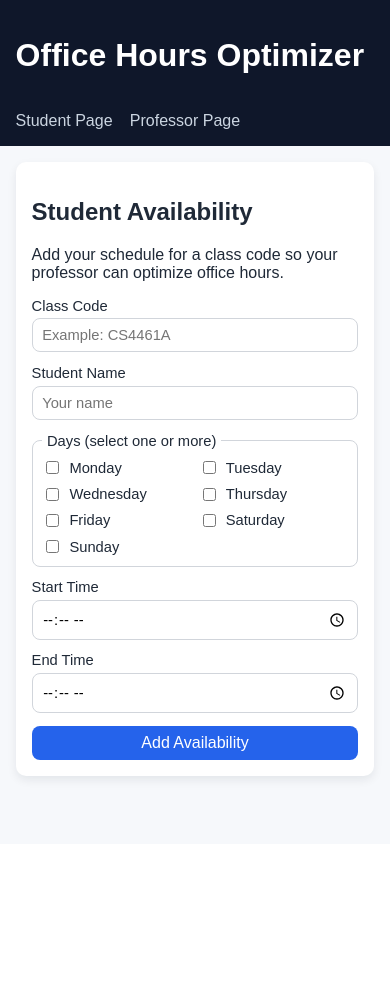
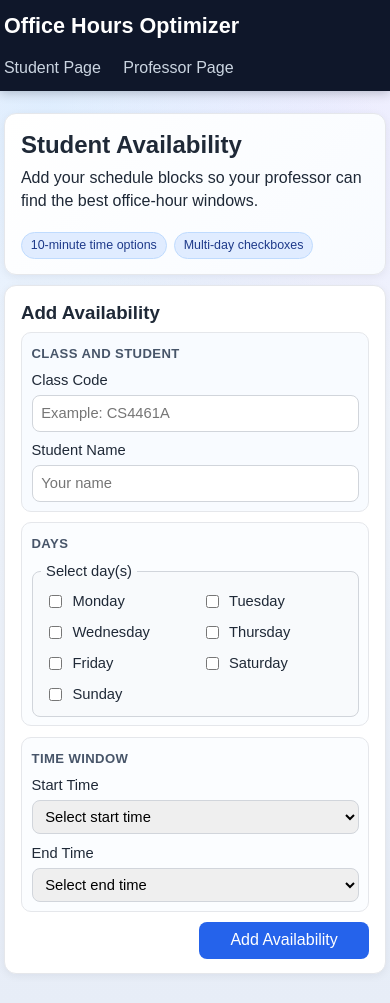
Before and after one commit to nsumerauer/Office_Hours_Website, a Flask app: page /student in a window 390 px wide. Before the commit the page ends 784 px from the top, so only its background shows below. Run offline with Flask 3, Linux system fonts and the light colour scheme; some libraries are stand-ins or nearby versions.

Commit message:
Refine scheduling UX and visual layout for student and professor workflows.
Improve form interactions with constrained time options and modernize page density with a centered, responsive dashboard presentation.

Co-authored-by: Cursor <cursoragent@cursor.com>

```diff
--- a/app.py
+++ b/app.py
@@ -25,6 +25,9 @@ from storage import (
 
 DAYS = ["Monday", "Tuesday", "Wednesday", "Thursday", "Friday", "Saturday", "Sunday"]
 WEEKEND_DAYS = {"Saturday", "Sunday"}
+TIME_INCREMENT_MINUTES = 10
+DAY_START_MINUTE = 9 * 60
+DAY_END_MINUTE = 19 * 60
 
 
 def parse_time_to_minutes(value: str) -> int:
@@ -36,6 +39,10 @@ def minutes_to_time(value: int) -> str:
     hours = value // 60
     minutes = value % 60
     return f"{hours:02d}:{minutes:02d}"
+
+
+def build_time_options(step_minutes: int = TIME_INCREMENT_MINUTES) -> list[str]:
+    return [minutes_to_time(value) for value in range(DAY_START_MINUTE, DAY_END_MINUTE + 1, step_minutes)]
 
 
 def normalize_code(value: str) -> str:
@@ -58,6 +65,14 @@ def filter_weekend_days(days: list[str], weekend_enabled: bool) -> list[str]:
     return [day for day in days if day not in WEEKEND_DAYS]
 
 
+def times_match_increment(*minutes: int) -> bool:
+    return all(value % TIME_INCREMENT_MINUTES == 0 for value in minutes)
+
+
+def times_within_allowed_range(*minutes: int) -> bool:
+    return all(DAY_START_MINUTE <= value <= DAY_END_MINUTE for value in minutes)
+
+
 app = Flask(__name__)
 app.secret_key = "dev-secret-key-change-in-production"
 init_db()
@@ -65,7 +80,11 @@ init_db()
 
 @app.context_processor
 def helpers():
-    return {"minutes_to_time": minutes_to_time, "days": DAYS}
+    return {
+        "minutes_to_time": minutes_to_time,
+        "days": DAYS,
+        "time_options": build_time_options(),
+    }
 
 
 @app.route("/")
@@ -106,6 +125,12 @@ def add_student():
 
     start_minute = parse_time_to_minutes(start_time)
     end_minute = parse_time_to_minutes(end_time)
+    if not times_within_allowed_range(start_minute, end_minute):
+        flash("Times must be between 09:00 and 19:00.", "error")
+        return redirect(url_for("student_page", class_code=class_code, student_name=student_name))
+    if not times_match_increment(start_minute, end_minute):
+        flash("Times must be in 10-minute increments.", "error")
+        return redirect(url_for("student_page", class_code=class_code, student_name=student_name))
     if end_minute <= start_minute:
         flash("End time must be after start time.", "error")
         return redirect(url_for("student_page", class_code=class_code, student_name=student_name))
@@ -169,6 +194,12 @@ def add_professor_availability():
 
     start_minute = parse_time_to_minutes(start_time)
     end_minute = parse_time_to_minutes(end_time)
+    if not times_within_allowed_range(start_minute, end_minute):
+        flash("Times must be between 09:00 and 19:00.", "error")
+        return redirect(url_for("professor_page", class_code=class_code))
+    if not times_match_increment(start_minute, end_minute):
+        flash("Times must be in 10-minute increments.", "error")
+        return redirect(url_for("professor_page", class_code=class_code))
     if end_minute <= start_minute:
         flash("End time must be after start time.", "error")
         return redirect(url_for("professor_page", class_code=class_code))
--- a/static/styles.css
+++ b/static/styles.css
@@ -5,19 +5,25 @@
 body {
   margin: 0;
   font-family: Arial, sans-serif;
-  background: #f6f8fb;
+  background:
+    radial-gradient(circle at 12% 10%, rgba(147, 197, 253, 0.24), transparent 34%),
+    radial-gradient(circle at 88% 14%, rgba(196, 181, 253, 0.2), transparent 30%),
+    linear-gradient(180deg, #f8fbff 0%, #eef3fb 55%, #e7edf7 100%);
   color: #1f2937;
+  line-height: 1.4;
+  min-height: 100vh;
 }
 
 .container {
-  width: min(960px, 92%);
+  width: min(1520px, 98%);
   margin: 0 auto;
 }
 
 .site-header {
   background: #0f172a;
   color: #fff;
-  padding: 1rem 0;
+  padding: 0.7rem 0;
+  box-shadow: 0 2px 10px rgba(15, 23, 42, 0.25);
 }
 
 .site-header .container {
@@ -38,24 +44,143 @@ body {
   color: #fff;
 }
 
+.site-header h1 {
+  margin: 0;
+  font-size: 1.35rem;
+}
+
+.site-header nav {
+  display: flex;
+  gap: 0.6rem;
+}
+
+main.container {
+  padding: 0.7rem 0 1.2rem;
+  display: flex;
+  flex-direction: column;
+  align-items: center;
+}
+
 .card {
   background: #fff;
+  border-radius: 12px;
+  padding: 0.85rem 1rem;
+  margin: 0.65rem 0;
+  border: 1px solid #e5e7eb;
+  box-shadow: 0 2px 8px rgba(15, 23, 42, 0.06);
+  width: 100%;
+}
+
+.card h2,
+.card h3 {
+  margin: 0 0 0.35rem 0;
+}
+
+.card p {
+  margin: 0.2rem 0 0.45rem;
+}
+
+.dashboard-grid {
+  display: grid;
+  grid-template-columns: minmax(340px, 0.95fr) minmax(460px, 1.35fr);
+  gap: 0.75rem;
+  align-items: start;
+  width: 100%;
+}
+
+.dashboard-col {
+  min-width: 0;
+}
+
+.dashboard-col .card {
+  margin-top: 0;
+}
+
+.student-dashboard {
+  grid-template-columns: minmax(340px, 1fr) minmax(380px, 1fr);
+}
+
+.student-hero {
+  display: flex;
+  justify-content: space-between;
+  align-items: center;
+  gap: 0.8rem;
+  padding: 0.9rem 1rem;
+  background: linear-gradient(135deg, #ffffff 0%, #f8fbff 100%);
+}
+
+.student-hero-badges {
+  display: flex;
+  gap: 0.45rem;
+  flex-wrap: wrap;
+}
+
+.badge {
+  background: #e0ecff;
+  color: #1e3a8a;
+  border: 1px solid #bfdbfe;
+  padding: 0.25rem 0.55rem;
+  border-radius: 999px;
+  font-size: 0.78rem;
+  white-space: nowrap;
+}
+
+.muted {
+  color: #4b5563;
+  font-size: 0.88rem;
+}
+
+.student-form {
+  grid-template-columns: 1fr;
+  gap: 0.7rem;
+}
+
+.student-form-block {
+  border: 1px solid #e5e7eb;
   border-radius: 10px;
-  padding: 1rem;
-  margin: 1rem 0;
-  box-shadow: 0 4px 10px rgba(15, 23, 42, 0.08);
+  padding: 0.55rem 0.6rem;
+  background: #fbfdff;
+}
+
+.student-identity {
+  background: #f8fbff;
+}
+
+.student-identity-grid,
+.student-time-grid {
+  display: grid;
+  grid-template-columns: repeat(2, minmax(0, 1fr));
+  gap: 0.55rem;
+}
+
+.block-title {
+  margin: 0 0 0.4rem;
+  font-size: 0.82rem;
+  letter-spacing: 0.03em;
+  text-transform: uppercase;
+  color: #475569;
+  font-weight: 700;
+}
+
+.student-submit-row {
+  display: flex;
+  justify-content: flex-end;
+}
+
+.student-submit-row button {
+  min-width: 170px;
 }
 
 .grid-form {
   display: grid;
-  gap: 0.8rem;
-  grid-template-columns: repeat(auto-fit, minmax(180px, 1fr));
+  gap: 0.65rem;
+  grid-template-columns: repeat(auto-fit, minmax(210px, 1fr));
   align-items: end;
 }
 
 .inline-form {
   display: flex;
-  gap: 0.8rem;
+  gap: 0.6rem;
   flex-wrap: wrap;
   align-items: end;
 }
@@ -63,15 +188,16 @@ body {
 label {
   display: flex;
   flex-direction: column;
-  gap: 0.3rem;
+  gap: 0.25rem;
   font-size: 0.92rem;
 }
 
 .days-fieldset {
   border: 1px solid #d1d5db;
   border-radius: 8px;
-  padding: 0.6rem;
+  padding: 0.45rem 0.55rem 0.55rem;
   margin: 0;
+  background: #f8fafc;
 }
 
 .days-fieldset legend {
@@ -82,7 +208,7 @@ label {
 .days-grid {
   display: grid;
   grid-template-columns: repeat(auto-fit, minmax(130px, 1fr));
-  gap: 0.45rem;
+  gap: 0.35rem;
 }
 
 .checkbox-label {
@@ -90,19 +216,31 @@ label {
   flex-direction: row;
   align-items: center;
   gap: 0.45rem;
+  padding: 0.15rem 0.25rem;
+  border-radius: 6px;
 }
 
 .checkbox-label input[type="checkbox"] {
   width: auto;
 }
 
+.checkbox-label:hover {
+  background: #eef2ff;
+}
+
 input,
 select,
 button {
   font: inherit;
-  padding: 0.5rem 0.6rem;
+  padding: 0.45rem 0.55rem;
   border-radius: 8px;
   border: 1px solid #d1d5db;
+}
+
+input:focus,
+select:focus {
+  outline: 2px solid #bfdbfe;
+  border-color: #60a5fa;
 }
 
 button {
@@ -127,24 +265,31 @@ button.danger:hover {
 table {
   width: 100%;
   border-collapse: collapse;
-  margin-top: 0.8rem;
+  margin-top: 0.55rem;
+  font-size: 0.95rem;
 }
 
 th,
 td {
   border-bottom: 1px solid #e5e7eb;
-  padding: 0.55rem;
+  padding: 0.5rem;
   text-align: left;
 }
 
+th {
+  background: #f8fafc;
+  font-weight: 600;
+}
+
 .messages {
-  margin-top: 1rem;
+  margin-top: 0.55rem;
+  width: 100%;
 }
 
 .message {
-  padding: 0.7rem;
+  padding: 0.6rem;
   border-radius: 8px;
-  margin: 0.4rem 0;
+  margin: 0.3rem 0;
 }
 
 .message.success {
@@ -158,3 +303,25 @@ td {
 .message.info {
   background: #dbeafe;
 }
+
+small {
+  color: #4b5563;
+  font-size: 0.8rem;
+}
+
+@media (max-width: 980px) {
+  .dashboard-grid,
+  .student-dashboard {
+    grid-template-columns: 1fr;
+  }
+
+  .student-identity-grid,
+  .student-time-grid {
+    grid-template-columns: 1fr;
+  }
+
+  .student-hero {
+    flex-direction: column;
+    align-items: flex-start;
+  }
+}
--- a/templates/student.html
+++ b/templates/student.html
@@ -1,9 +1,24 @@
 {% extends "base.html" %}
 {% block content %}
+<section class="card student-hero">
+  <div>
+    <h2>Student Availability</h2>
+    <p>Add your schedule blocks so your professor can find the best office-hour windows.</p>
+  </div>
+  <div class="student-hero-badges">
+    <span class="badge">10-minute time options</span>
+    <span class="badge">Multi-day checkboxes</span>
+  </div>
+</section>
+
+<div class="dashboard-grid student-dashboard">
+  <div class="dashboard-col">
     <section class="card">
-  <h2>Student Availability</h2>
-  <p>Add your schedule for a class code so your professor can optimize office hours.</p>
-  <form method="post" action="{{ url_for('add_student') }}" class="grid-form">
+      <h3>Add Availability</h3>
+      <form method="post" action="{{ url_for('add_student') }}" class="grid-form student-form">
+        <div class="student-form-block student-identity">
+          <p class="block-title">Class and Student</p>
+          <div class="student-identity-grid">
             <label>
               Class Code
               <input name="class_code" value="{{ class_code }}" placeholder="Example: CS4461A">
@@ -12,8 +27,13 @@
               Student Name
               <input name="student_name" value="{{ student_name }}" placeholder="Your name">
             </label>
+          </div>
+        </div>
+
+        <div class="student-form-block">
+          <p class="block-title">Days</p>
           <fieldset class="days-fieldset">
-      <legend>Days (select one or more)</legend>
+            <legend>Select day(s)</legend>
             <div class="days-grid">
               {% for day in days %}
               <label class="checkbox-label">
@@ -23,21 +43,44 @@
               {% endfor %}
             </div>
           </fieldset>
+        </div>
+
+        <div class="student-form-block">
+          <p class="block-title">Time Window</p>
+          <div class="student-time-grid">
             <label>
               Start Time
-      <input type="time" name="start_time" required>
+              <select name="start_time" required>
+                <option value="">Select start time</option>
+                {% for time_value in time_options %}
+                <option value="{{ time_value }}">{{ time_value }}</option>
+                {% endfor %}
+              </select>
             </label>
             <label>
               End Time
-      <input type="time" name="end_time" required>
+              <select name="end_time" required>
+                <option value="">Select end time</option>
+                {% for time_value in time_options %}
+                <option value="{{ time_value }}">{{ time_value }}</option>
+                {% endfor %}
+              </select>
             </label>
+          </div>
+        </div>
+
+        <div class="student-submit-row">
           <button type="submit">Add Availability</button>
+        </div>
       </form>
     </section>
+  </div>
 
   {% if class_code and student_name %}
+  <div class="dashboard-col">
     <section class="card">
       <h3>Your Current Entries</h3>
+      <p class="muted">Class: <strong>{{ class_code }}</strong> | Student: <strong>{{ student_name }}</strong></p>
       {% if slots %}
         <table>
           <thead>
@@ -68,5 +111,7 @@
         <p>No availability entries yet.</p>
       {% endif %}
     </section>
+  </div>
   {% endif %}
+</div>
 {% endblock %}
```
Also changed, not shown: templates/professor.html (+22 -3 lines). Lines whose indentation alone changed are shown as unchanged.
